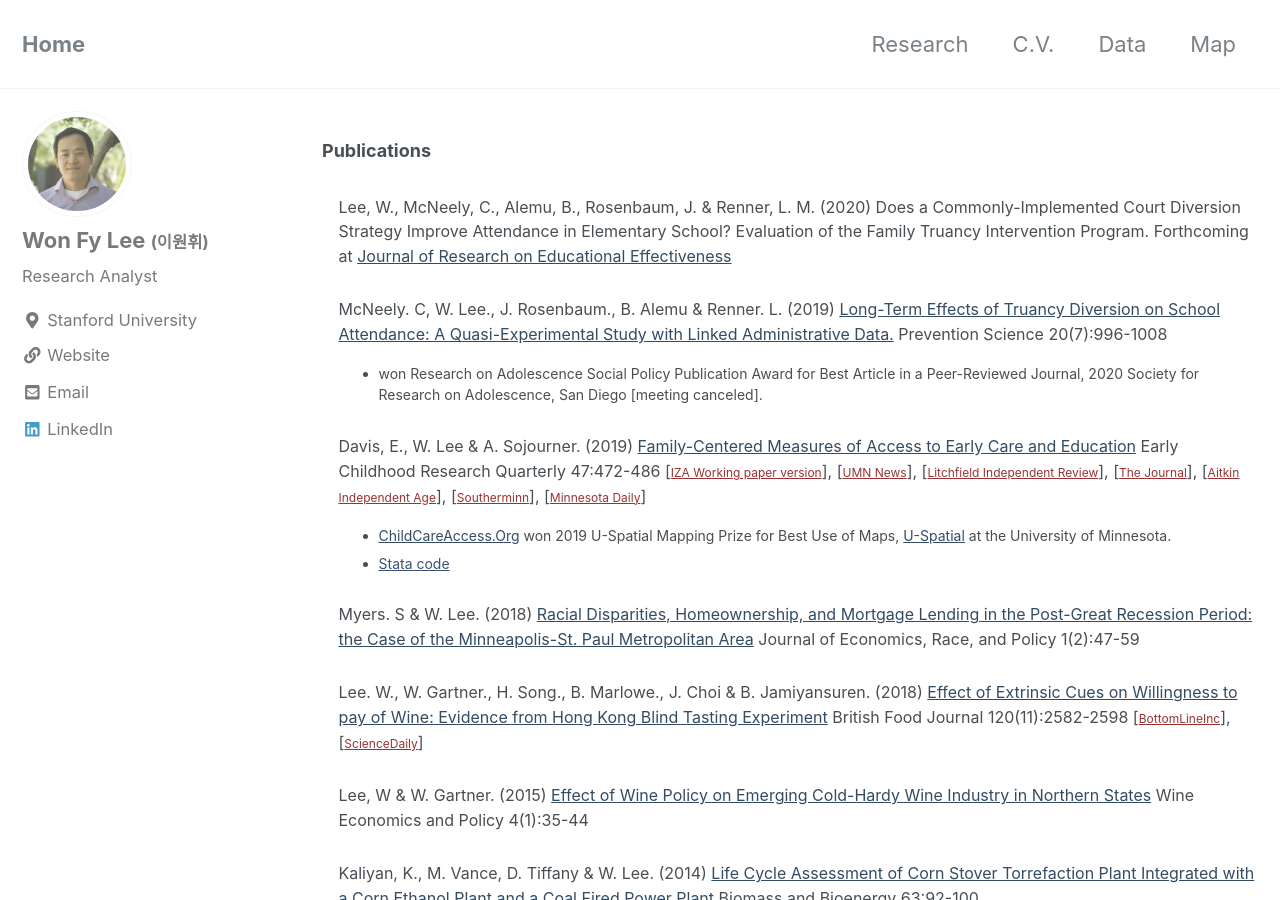
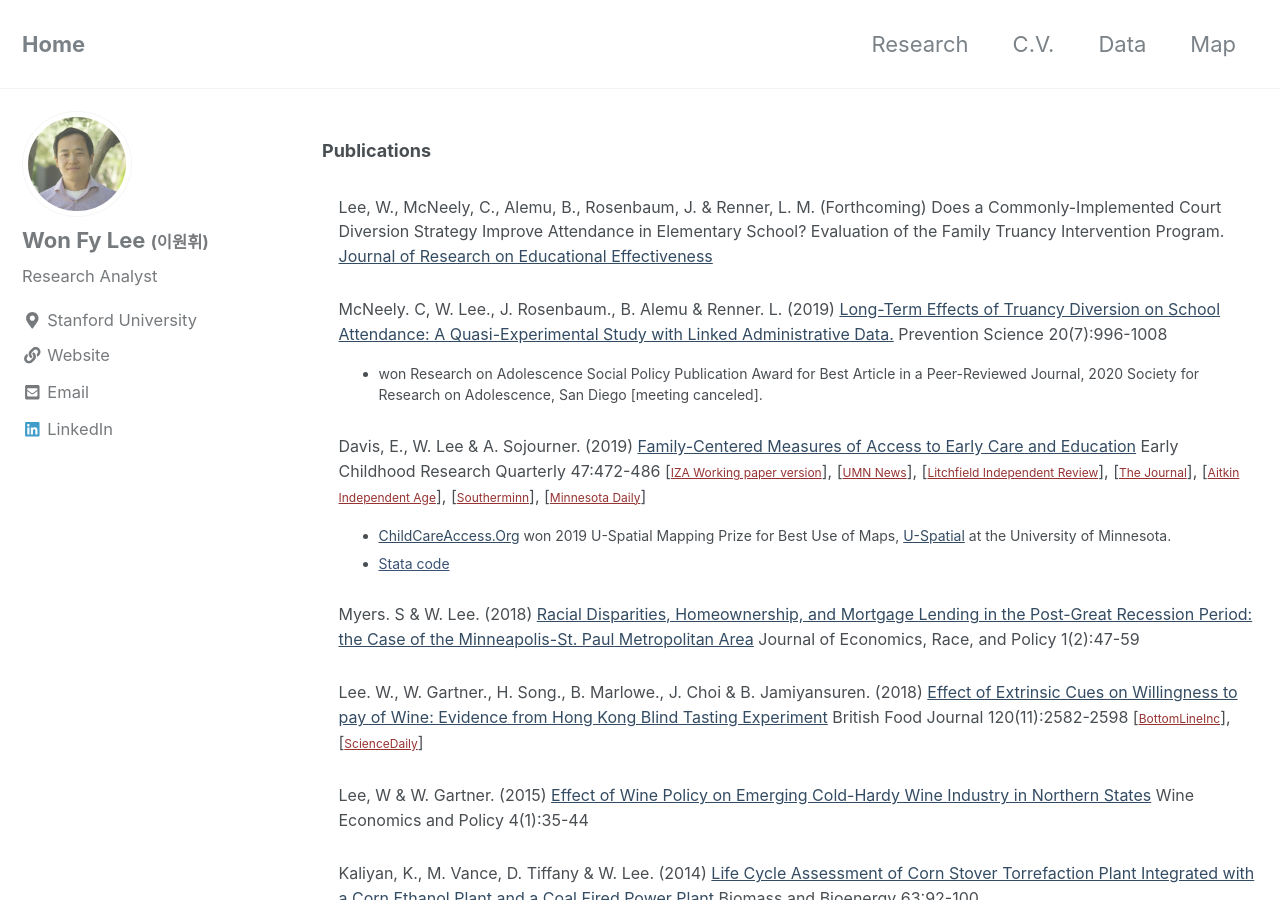
Before and after one commit to leex5089/leex5089.github.io, a Jekyll site: the page built from _pages/Research.md, in a window 1280 px wide and 900 px high. Built offline with Jekyll 4.4.1, drawn with Linux system fonts in a browser that asks for light colours; nearby versions of some CDN libraries.

Commit message:
new files

```diff
--- a/_pages/Research.md
+++ b/_pages/Research.md
@@ -11,7 +11,7 @@ header:
 <dl>
 	<dt><b><font size="4">Publications</font></b></dt>
         <p>
-  <dd><font size="3">Lee, W., McNeely, C., Alemu, B., Rosenbaum, J. & Renner, L. M. (2020)  Does a Commonly-Implemented Court Diversion Strategy Improve Attendance in Elementary School? Evaluation of the Family Truancy Intervention Program. Forthcoming at <a href="https://www.tandfonline.com/toc/uree20/current" target="_blank" style="color:#344c63">Journal of Research on Educational Effectiveness</a></font></dd>
+  <dd><font size="3">Lee, W., McNeely, C., Alemu, B., Rosenbaum, J. & Renner, L. M. (Forthcoming)  Does a Commonly-Implemented Court Diversion Strategy Improve Attendance in Elementary School? Evaluation of the Family Truancy Intervention Program. <a href="https://www.tandfonline.com/toc/uree20/current" target="_blank" style="color:#344c63">Journal of Research on Educational Effectiveness</a></font></dd>
 
 
   <p>
```
